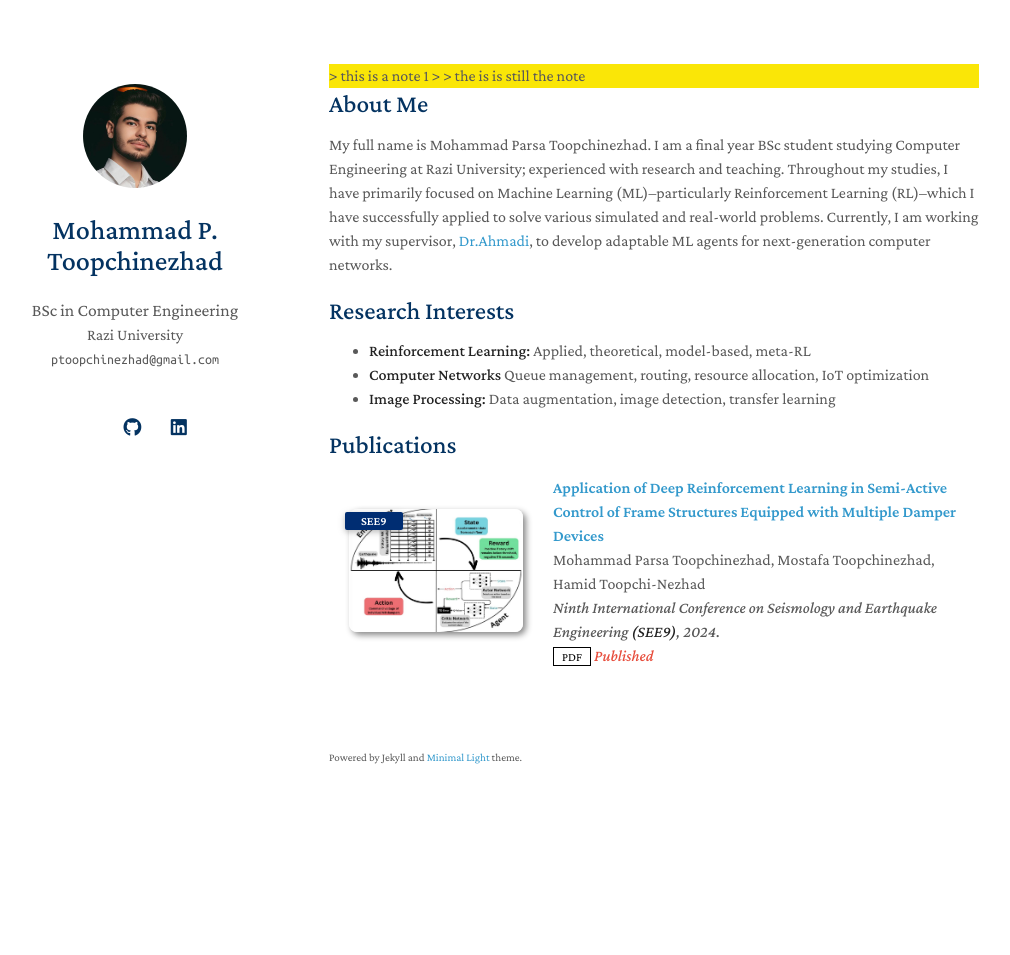
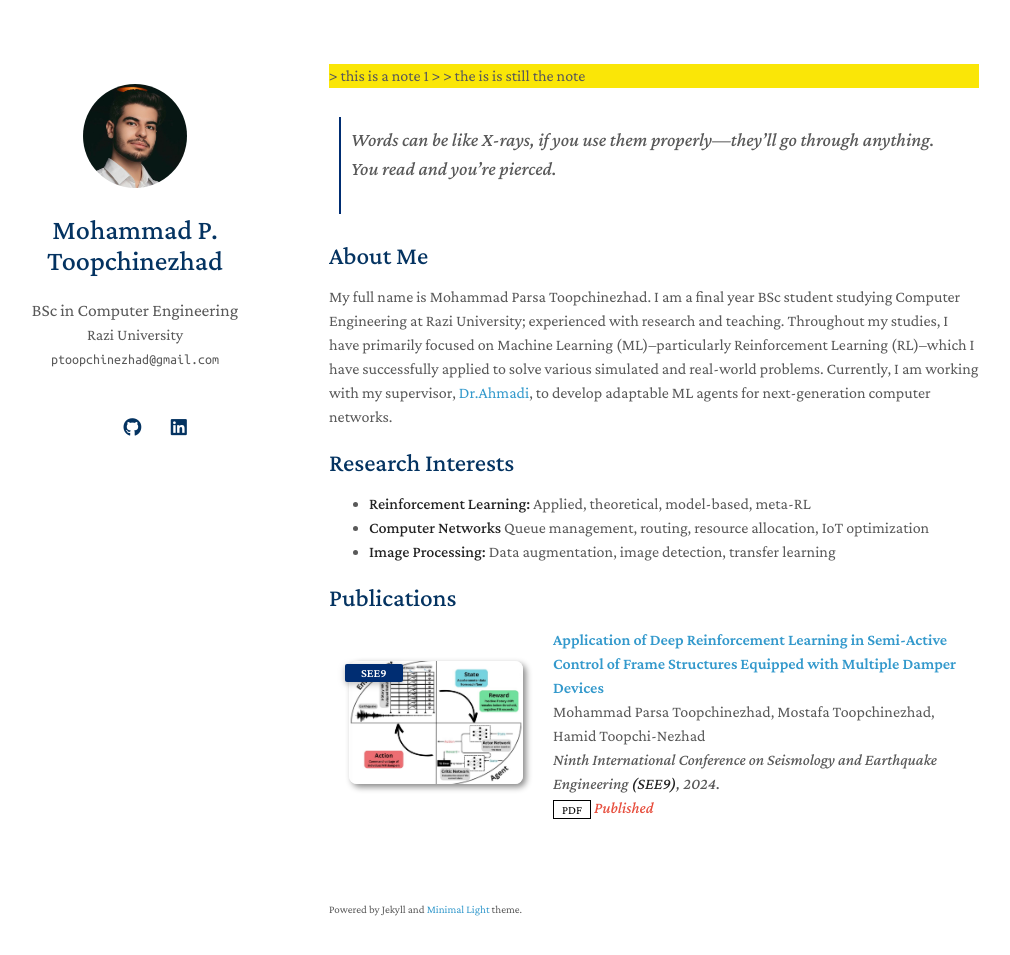
Before and after one commit to Procedurally-Generated-Human/Procedurally-Generated-Human.github.io, a Jekyll site: the page built from index.md, in a window 1280 px wide and 990 px high. Shown: the top 955 px of the window, without its empty margins (141-1151 px from the left). Built offline with Jekyll 4.4.1, drawn with Linux system fonts in a browser that asks for light colours; a style sheet for code colours, icons or effects is not loaded.

Commit message:
Update index.md

```diff
--- a/index.md
+++ b/index.md
@@ -9,6 +9,10 @@ layout: homepage
 > the is is still the note
 
 </div>
+
+  <blockquote>
+    <p>Words can be like X-rays, if you use them properly—they’ll go through anything. You read and you’re pierced.</p>
+  </blockquote>
 
 ## About Me
 
```
